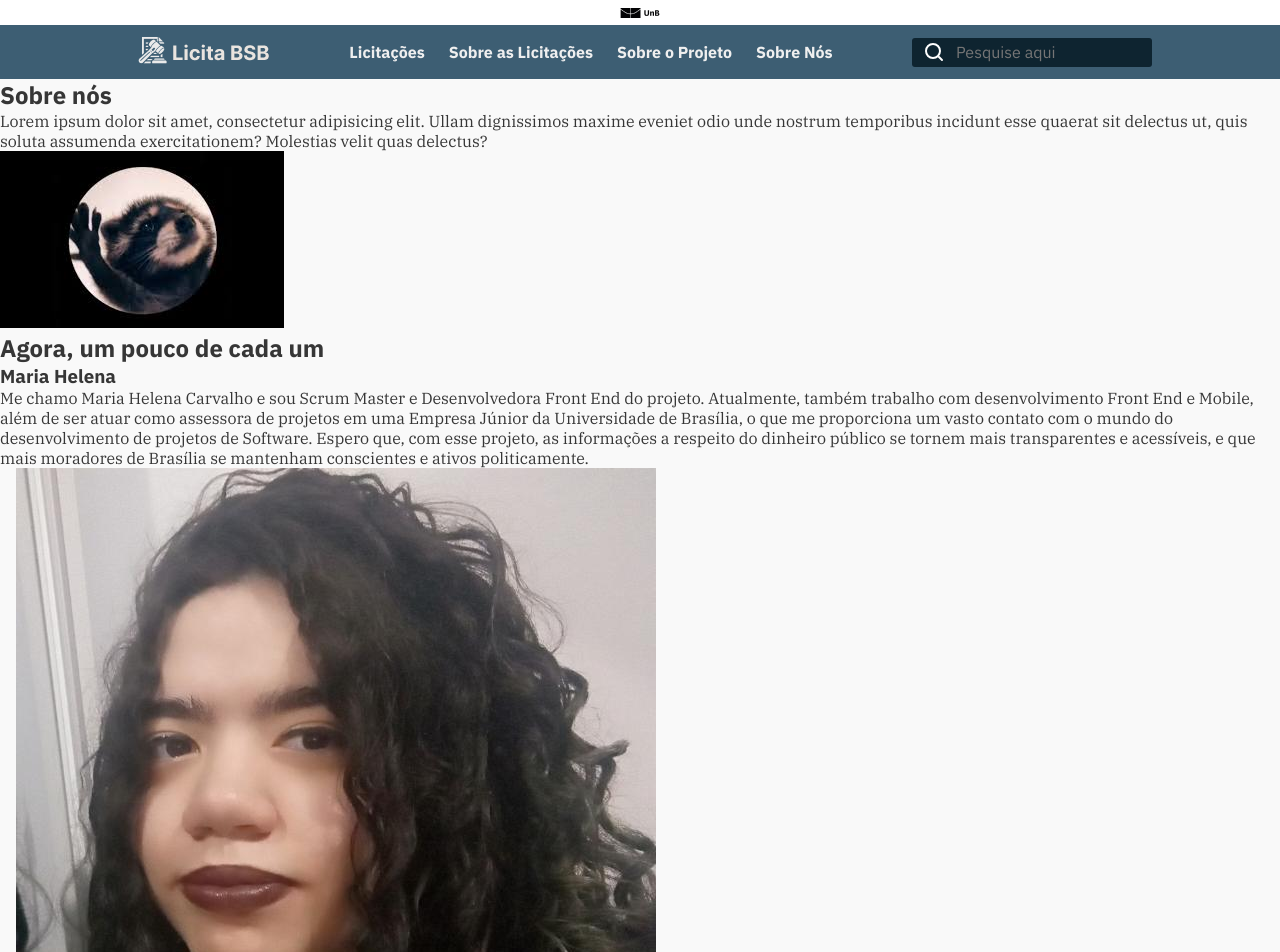
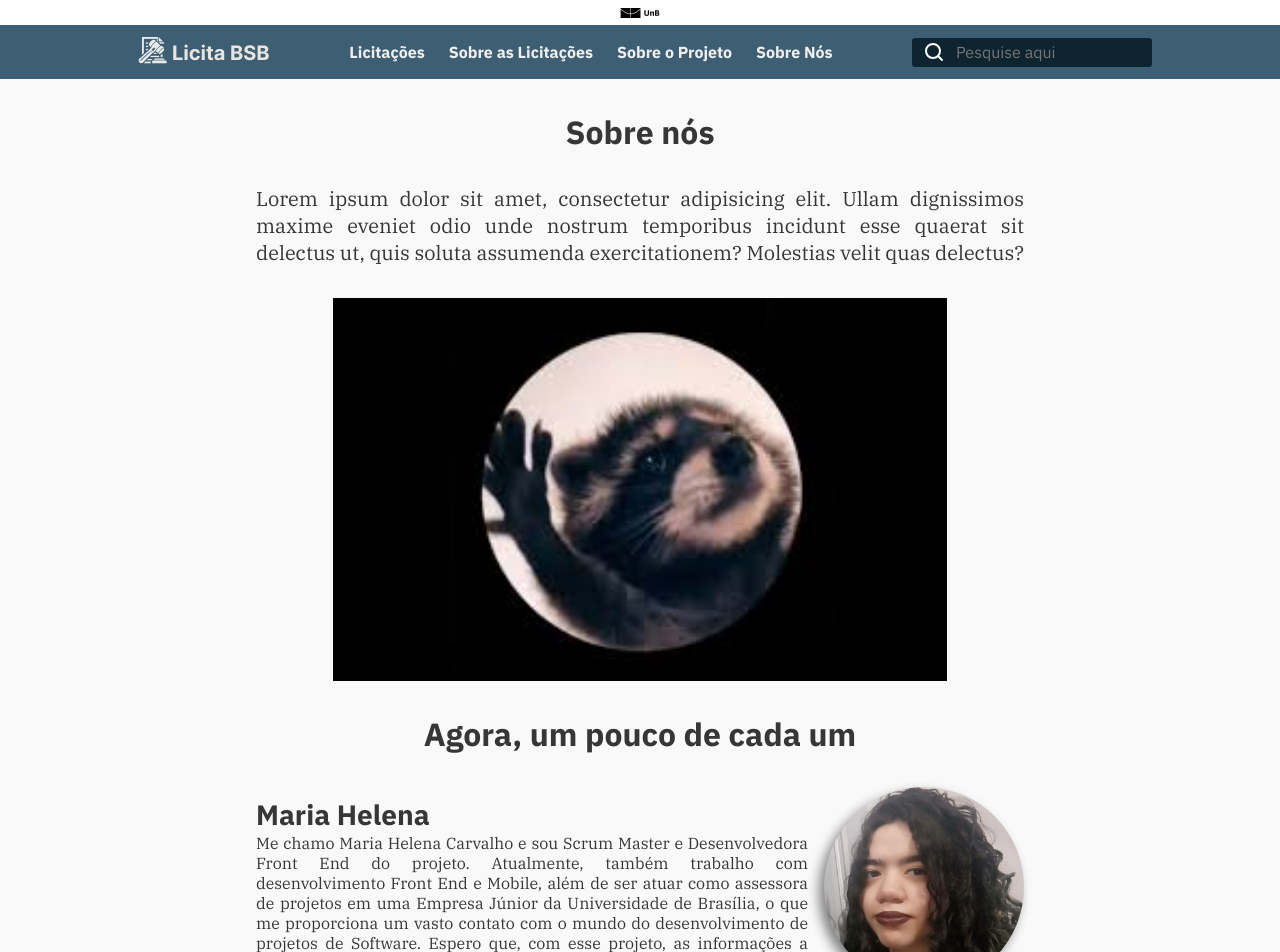
Before and after one commit to unb-mds/LicitaBSB-24.1, a React (Vite) app in the folder web/: page /sobrenos in a window 1280 px wide. Shown: the top 952 px of the page. Built offline with nearby package versions, Linux system fonts and the light colour scheme.

Commit message:
web.src.pages.about-us: add identidade visual a pagina Sobre nos #50

```diff
--- a/web/src/pages/about-us/card-member/index.jsx
+++ b/web/src/pages/about-us/card-member/index.jsx
@@ -3,17 +3,20 @@ import { FaGithub } from "react-icons/fa";
 
 export default function CardMember({nome, descricao, github, id}){
 
-    // const foto = require(`../../../../assets/members/${id}.jpg`)
-
     return(
-        <div>
-            <h3>{nome}</h3>
-            <p>{descricao}</p>
-            <a href={github}>
-                <FaGithub/>
-            </a>
-            <img src={`../../../../assets/members/${id}.jpg`} alt='Foto do membro'/>
-
+        <div
+         className={styles.cardAboutUsContext}
+         style={{flexDirection: (id%2 === 1 ? 'row' : 'row-reverse')}}>
+            <span>
+                <h3 className={styles.cardAboutUsNome}>{nome}</h3>
+                <p className={styles.cardAboutUsDes}>{descricao}</p>
+            </span>
+            <span className={styles.cardAboutUsPhotoContext}>
+                <img className={styles.cardAboutUsPhoto} src={`../../../../assets/members/${id}.jpg`} alt='Foto do membro'/>
+                <a href={github}>
+                    <FaGithub/> Github
+                </a>
+            </span>
         </div>
     )
 }
--- a/web/src/pages/about-us/card-member/style.module.css
+++ b/web/src/pages/about-us/card-member/style.module.css
@@ -0,0 +1,28 @@
+.cardAboutUsContext {
+    display: flex;
+    align-items: center;
+    gap: 16px;
+}
+
+.cardAboutUsPhotoContext {
+    display: flex;
+    flex-direction: column;
+    align-items: center;
+}
+
+.cardAboutUsNome {
+    font-size: 28px;
+}
+
+.cardAboutUsDes {
+    font-size: 16px;
+    text-align: justify;
+}
+
+.cardAboutUsPhoto {
+    margin-bottom: 16px;
+    width: 200px;
+    height: 200px;
+    border-radius: 50%;
+    filter: drop-shadow(-5px 6px 6px gray);
+}
--- a/web/src/pages/about-us/index.jsx
+++ b/web/src/pages/about-us/index.jsx
@@ -9,11 +9,14 @@ export default function AboutUs(){
     return (
         <div>
             <Header/>
-            <h2>Sobre nós</h2>
-            <p>Lorem ipsum dolor sit amet, consectetur adipisicing elit. Ullam dignissimos maxime eveniet odio unde nostrum temporibus incidunt esse quaerat sit delectus ut, quis soluta assumenda exercitationem? Molestias velit quas delectus?</p>
-            <img src='../../assets/download.jpg' alt='Foto de toda a equipe'/>
-            <h2>Agora, um pouco de cada um</h2>
-            {membros.map(membro => <CardMember key={membro.id} nome={membro.nome} descricao={membro.descricao} github={membro.github} id={membro.id}/>)}
+            <div className={styles.aboutUsContext}>
+                <h2 className={styles.aboutUsTitle}>Sobre nós</h2>
+                <p className={styles.aboutUsP}>Lorem ipsum dolor sit amet, consectetur adipisicing elit. Ullam dignissimos maxime eveniet odio unde nostrum temporibus incidunt esse quaerat sit delectus ut, quis soluta assumenda exercitationem? Molestias velit quas delectus?</p>
+                <img className={styles.aboutUsImg} src='../../assets/download.jpg' alt='Foto de toda a equipe'/>
+                <h2 className={styles.aboutUsTitle}>Agora, um pouco de cada um</h2>
+                {membros.map(membro => <CardMember key={membro.id} nome={membro.nome} descricao={membro.descricao} github={membro.github} id={membro.id}/>)}
+            </div>
+
         </div>
     )
 }
--- a/web/src/pages/about-us/style.module.css
+++ b/web/src/pages/about-us/style.module.css
@@ -0,0 +1,22 @@
+.aboutUsContext{
+    display: flex;
+    flex-direction: column;
+    align-items: center;
+    gap: 32px;
+    width: 60%;
+    margin-left: 20%;
+    margin-top: 32px;
+}
+
+.aboutUsP {
+    text-align: justify;
+    font-size: 20px;
+}
+
+.aboutUsTitle {
+    font-size: 32px;
+}
+
+.aboutUsImg {
+    width: 80%;
+}
```
Also changed, not shown: web/assets/members/7.jpg.
